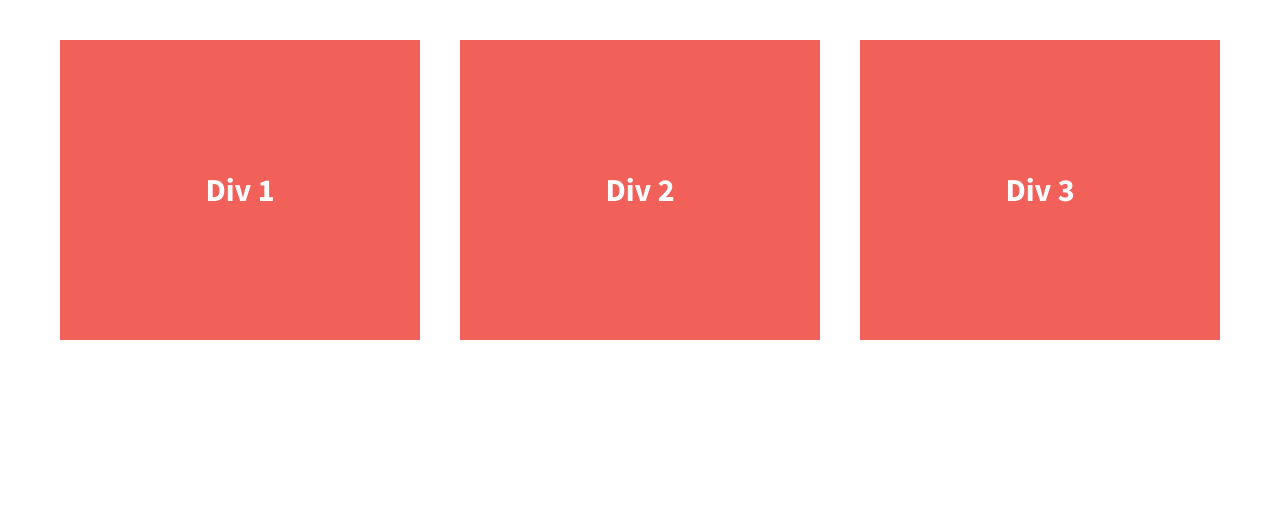
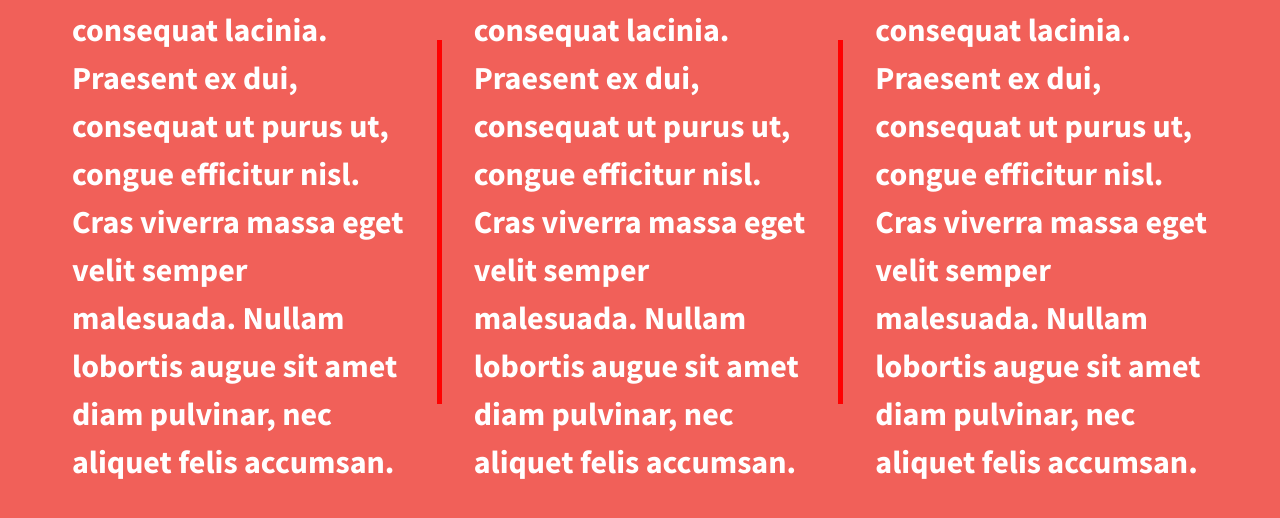
Before and after one commit to boudiccaeceni/divs-flexbox-starter, a plain HTML site: page index.html in a window 1280 px wide. Drawn offline with nearby package versions, Linux system fonts and the light colour scheme.

Commit message:
Made 3 columns with a separator line.

```diff
--- a/css/main.css
+++ b/css/main.css
@@ -97,7 +97,7 @@ textarea {
 
 
 html {
-  background-color: #fff;
+    background-color: #f16059;
   height: 100%;
 }
 
@@ -126,11 +126,16 @@ body {
     font-size: 1.6em;
 
     height: 300px;
-  justify-content: center;
+    justify-content: space-around;
+    padding: 1em;
     width: 30%;
 }
 
+.div-2 {
 
+ border-left: 5px solid red;
+ border-right: 5px solid red;
+}
 
 
 /* ==========================================================================
--- a/index.html
+++ b/index.html
@@ -23,13 +23,13 @@
 
         <section class="wrapper">
             <div class="div-1">
-                Div 1
+                Aenean efficitur consequat lacinia. Praesent ex dui, consequat ut purus ut, congue efficitur nisl. Cras viverra massa eget velit semper malesuada. Nullam lobortis augue sit amet diam pulvinar, nec aliquet felis accumsan.
             </div>
             <div class="div-2">
-                Div 2
+                Aenean efficitur consequat lacinia. Praesent ex dui, consequat ut purus ut, congue efficitur nisl. Cras viverra massa eget velit semper malesuada. Nullam lobortis augue sit amet diam pulvinar, nec aliquet felis accumsan.
             </div>
             <div class="div-3">
-                Div 3
+                Aenean efficitur consequat lacinia. Praesent ex dui, consequat ut purus ut, congue efficitur nisl. Cras viverra massa eget velit semper malesuada. Nullam lobortis augue sit amet diam pulvinar, nec aliquet felis accumsan.
             </div>
         </section>
 
```
Lines whose indentation alone changed are shown as unchanged.
